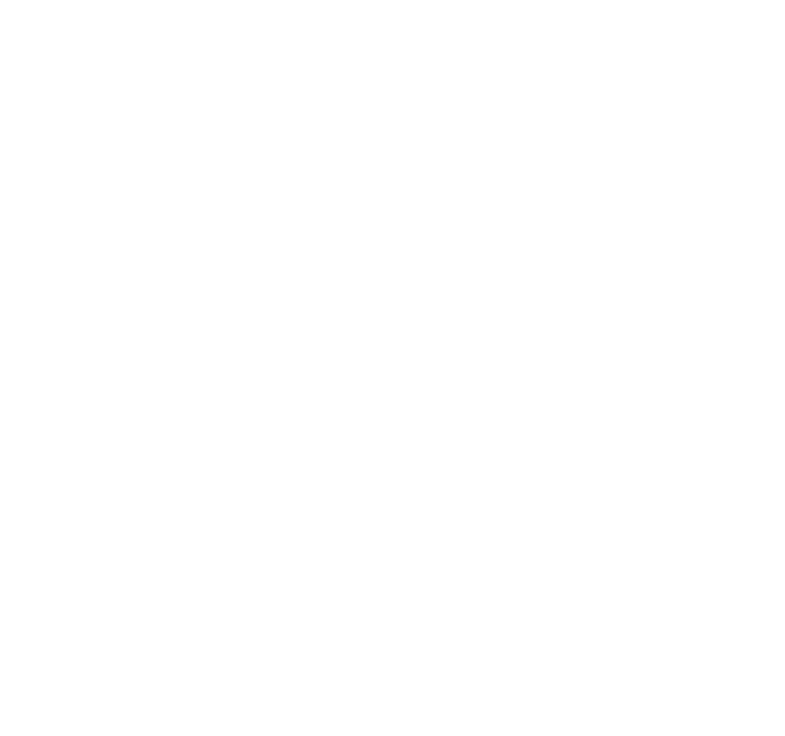
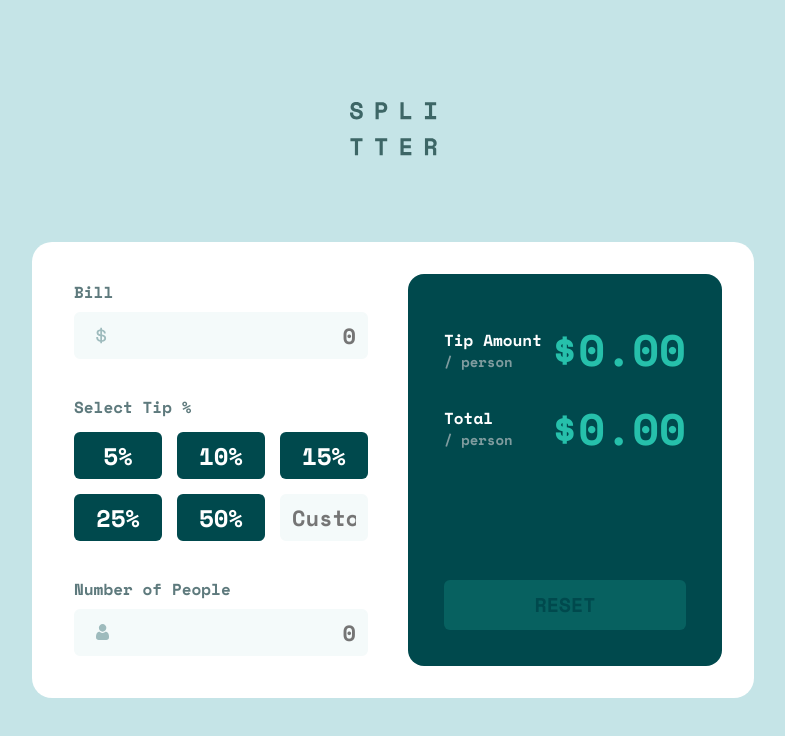
Before and after one commit to karolbanat/tip-calculator-app, a plain HTML site: page index.html in a window 1280 px wide. Shown: the whole page, without its empty margins (247-1032 px from the left). Drawn offline with nearby package versions, Linux system fonts and the light colour scheme.

Commit message:
Done HTML and CSS

```diff
--- a/index.html
+++ b/index.html
@@ -7,11 +7,66 @@
 	<!-- displays site properly based on user's device -->
 
 	<link rel="icon" type="image/png" sizes="32x32" href="./images/favicon-32x32.png">
+	<link rel="preconnect" href="https://fonts.googleapis.com">
+	<link rel="preconnect" href="https://fonts.gstatic.com" crossorigin>
+	<link href="https://fonts.googleapis.com/css2?family=Space+Mono:wght@400;700&display=swap" rel="stylesheet">
+	<link rel="stylesheet" href="./css/main.css">
 
 	<title>Frontend Mentor | Tip calculator app</title>
 </head>
 
 <body>
+	<main>
+		<h1><img src="./images/logo.svg" alt="Splitter app logo"></h1>
+		<div class="tip-calculator">
+			<div class="options">
+				<div class="options__bill">
+					<label for="bill" class="options__label">Bill</label>
+					<input id="bill" type="number" min="0" step="0.01" class="options__input options__input--bill"
+						placeholder="0">
+				</div>
+				<div class="options__tips">
+					<p class="options__label">Select Tip %</p>
+					<div role="group" class="options__btn-group" aria-label="Tip options">
+						<button role="radio" class="btn options__tip-btn" aria-checked="false"
+							data-tip-percent="0.05">5%</button>
+						<button role="radio" class="btn options__tip-btn" aria-checked="false"
+							data-tip-percent="0.1">10%</button>
+						<button role="radio" class="btn options__tip-btn" aria-checked="false"
+							data-tip-percent="0.15">15%</button>
+						<button role="radio" class="btn options__tip-btn" aria-checked="false"
+							data-tip-percent="0.25">25%</button>
+						<button role="radio" class="btn options__tip-btn" aria-checked="false"
+							data-tip-percent="0.5">50%</button>
+						<input type="number" min="0" max="100" placeholder="Custom" aria-label="Custom tip"
+							class="options__input">
+					</div>
+				</div>
+				<div class="options__people">
+					<label for="people" class="options__label">Number of People</label>
+					<input id="people" type="number" min="0" placeholder="0"
+						class="options__input options__input--people">
+				</div>
+			</div>
+			<div class="results">
+				<div class="results__tip">
+					<div class="results__header">
+						<p class="results__heading">Tip Amount</p>
+						<p class="results__sub-heading">/ person</p>
+					</div>
+					<p class="results__amount results__amount--tip">$0.00</p>
+				</div>
+				<div class="results__total">
+					<div class="results__header">
+						<p class="results__heading">Total</p>
+						<p class="results__sub-heading">/ person</p>
+					</div>
+					<p class="results__amount results__amount--total">$0.00</p>
+				</div>
+				<button class="btn results__reset-btn" disabled>Reset</button>
+			</div>
+		</div>
+	</main>
 
 	<!-- Bill
 
--- a/sass/main.scss
+++ b/sass/main.scss
@@ -0,0 +1,270 @@
+:root {
+	// colors
+	--clr-primary: hsl(172, 67%, 45%);
+
+	--clr-primary-light: hsl(172, 67%, 85%);
+
+	--clr-neutral-100: hsl(189, 41%, 97%);
+	--clr-neutral-200: hsl(185, 41%, 84%);
+	--clr-neutral-300: hsl(184, 14%, 56%);
+	--clr-neutral-500: hsl(186, 14%, 43%);
+	--clr-neutral-700: hsl(183, 100%, 15%);
+
+	--clr-white: hsl(0, 0%, 100%);
+
+	// font families
+	--ff-primary: 'Space Mono', monospace;
+
+	// spacing
+	// --margin-100: 1rem;
+	// --margin-500: 4rem;
+	// --margin-600: 5.2rem;
+	// --margin-700: 8rem;
+
+	// --padding-100: 0.5em;
+	// --padding-200: 0.75em;
+	// --padding-300: 1em;
+	// --padding-400: 1.5em;
+	// --padding-500: 2em;
+	// --padding-600: 2.25em;
+	// --padding-700: 2.5em;
+	// --padding-900: 4.75em;
+
+	// --gap-100: 1.6rem;
+	// --gap-300: 3rem;
+	// --gap-400: 4rem;
+
+	// font sizes
+	// 1.6rem
+	// 1.4rem
+	// 2.4rem
+	// 1.8rem
+	// 3.2rem
+
+	// stage
+	--bg-body: var(--clr-neutral-200);
+
+	--bg-calculator: var(--clr-white);
+
+	--label: var(--clr-neutral-500);
+	--bg-input: var(--clr-neutral-100);
+	--input: var(--clr-neutral-700);
+	--input-border: var(--clr-neutral-100);
+	--input-border-focus: var(--clr-primary);
+
+	--bg-tip-button: var(--clr-neutral-700);
+	--tip-button: var(--clr-white);
+	--bg-tip-button-hover: var(--clr-primary-light);
+	--tip-button-hover: var(--clr-neutral-700);
+
+	--bg-results: var(--clr-neutral-700);
+	--results-heading: var(--clr-white);
+	--results-sub-heading: var(--clr-neutral-300);
+	--results-amount: var(--clr-primary);
+
+	--bg-reset-button: var(--clr-primary);
+	--reset-button: var(--clr-neutral-700);
+	--bg-reset-button-hover: var(--clr-primary-light);
+}
+
+// RESET
+*,
+*::before,
+*::after {
+	box-sizing: border-box;
+	padding: 0;
+	margin: 0;
+}
+
+html {
+	font-size: 62.5%;
+}
+
+body {
+	font-size: 1.6rem;
+	font-family: var(--ff-primary);
+	font-weight: 700;
+	background-color: var(--bg-body);
+	line-height: 1.1;
+}
+
+img {
+	max-width: 100%;
+}
+
+input,
+button {
+	font-family: inherit;
+}
+
+// MAIN CSS
+main {
+	display: grid;
+	place-content: center;
+	min-height: 100vh;
+	padding-block: 3em;
+}
+
+h1 {
+	margin-bottom: clamp(4rem, 8vw, 8rem);
+	text-align: center;
+}
+
+.btn {
+	padding: 1rem;
+	font-size: 2.4rem;
+	font-weight: inherit;
+	line-height: inherit;
+	background: none;
+	border: none;
+	border-radius: 6px;
+	cursor: pointer;
+	transition: background-color 0.35s ease-in, color 0.35s ease-in;
+}
+
+// tip caluclator
+.tip-calculator {
+	display: grid;
+	gap: 3rem;
+	padding: 2em;
+	max-width: 54em;
+	background-color: var(--bg-calculator);
+	border-radius: 20px 20px 0 0;
+
+	@media (min-width: 50em) {
+		grid-template-columns: repeat(2, 1fr);
+
+		border-radius: 20px;
+	}
+}
+
+// options part
+.options {
+	display: grid;
+	gap: 4rem;
+	padding: 0.625em;
+
+	&__label {
+		display: block;
+		margin-bottom: 1rem;
+		color: var(--label);
+	}
+
+	&__input {
+		padding: 0.5rem 1rem;
+		width: 100%;
+
+		font-size: 2.2rem;
+		font-weight: inherit;
+		text-align: right;
+
+		color: var(--input);
+		background-color: var(--bg-input);
+		background-repeat: no-repeat;
+		background-position: 2rem 50%;
+		border: 2px solid var(--input-border);
+		border-radius: 6px;
+
+		// hiding arrows for number type input
+		&::-webkit-inner-spin-button,
+		&::-webkit-outer-spin-button {
+			appearance: none;
+		}
+
+		&:focus {
+			outline: none;
+			border: 2px solid var(--input-border-focus);
+		}
+
+		&[type='number'] {
+			-moz-appearance: textfield;
+		}
+
+		&--bill {
+			background-image: url('../images/icon-dollar.svg');
+		}
+
+		&--people {
+			background-image: url('../images/icon-person.svg');
+		}
+	}
+
+	&__btn-group {
+		display: grid;
+		grid-template-columns: repeat(2, 1fr);
+		grid-auto-rows: 1fr;
+		gap: 1.5rem;
+		margin-top: 1em;
+
+		@media (min-width: 35em) {
+			grid-template-columns: repeat(3, 1fr);
+		}
+	}
+
+	&__tip-btn {
+		text-align: center;
+		color: var(--tip-button);
+		background-color: var(--bg-tip-button);
+
+		&:hover:not(.selected) {
+			color: var(--tip-button-hover);
+			background-color: var(--bg-tip-button-hover);
+		}
+
+		&.selected {
+			--bg-tip-button: var(--clr-primary);
+			--tip-button: var(--clr-neutral-700);
+		}
+	}
+}
+
+// result part
+.results {
+	display: flex;
+	flex-direction: column;
+	gap: 3rem;
+	padding: clamp(2.5em, 8vw, 3.25em) clamp(1.5em, 6vw, 2.25em) clamp(1.5em, 6vw, 2.25em);
+	height: 100%;
+	background-color: var(--bg-results);
+	border-radius: 1em;
+
+	&__tip,
+	&__total {
+		display: flex;
+		justify-content: space-between;
+		align-items: center;
+	}
+
+	&__heading {
+		margin-bottom: 0.25em;
+		color: var(--results-heading);
+	}
+
+	&__sub-heading {
+		font-size: 1.4rem;
+		color: var(--results-sub-heading);
+	}
+
+	&__amount {
+		font-size: clamp(3.2rem, 8vw, 4.4rem);
+		color: var(--results-amount);
+	}
+
+	&__reset-btn {
+		padding-block: 1.4rem;
+		margin-top: auto;
+		font-size: 2rem;
+		text-transform: uppercase;
+		color: var(--reset-button);
+		background-color: var(--bg-reset-button);
+
+		&:hover:not([disabled]) {
+			background-color: hsl(172, 67%, 70%);
+		}
+
+		&[disabled] {
+			opacity: 0.2;
+			cursor: initial;
+		}
+	}
+}
```
Also changed, not shown: css/main.css (added), 1 other file. Lines whose indentation alone changed are shown as unchanged.
